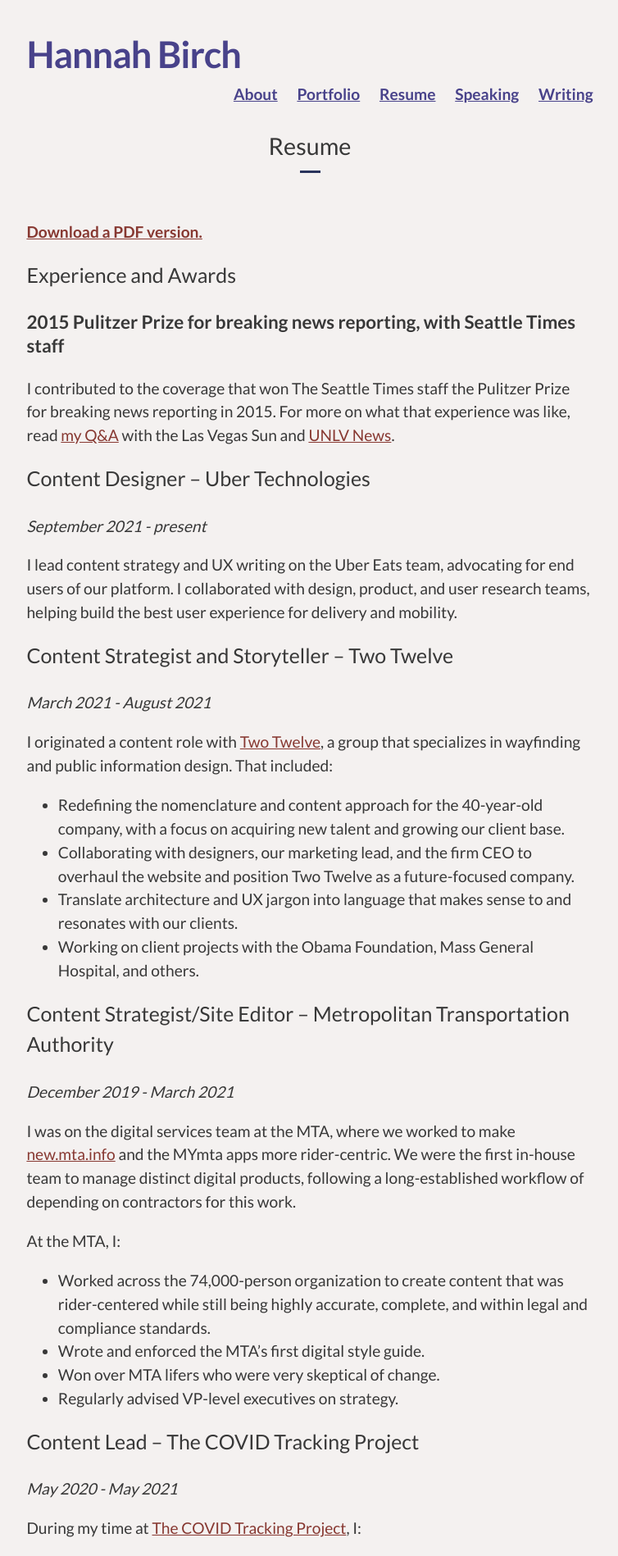
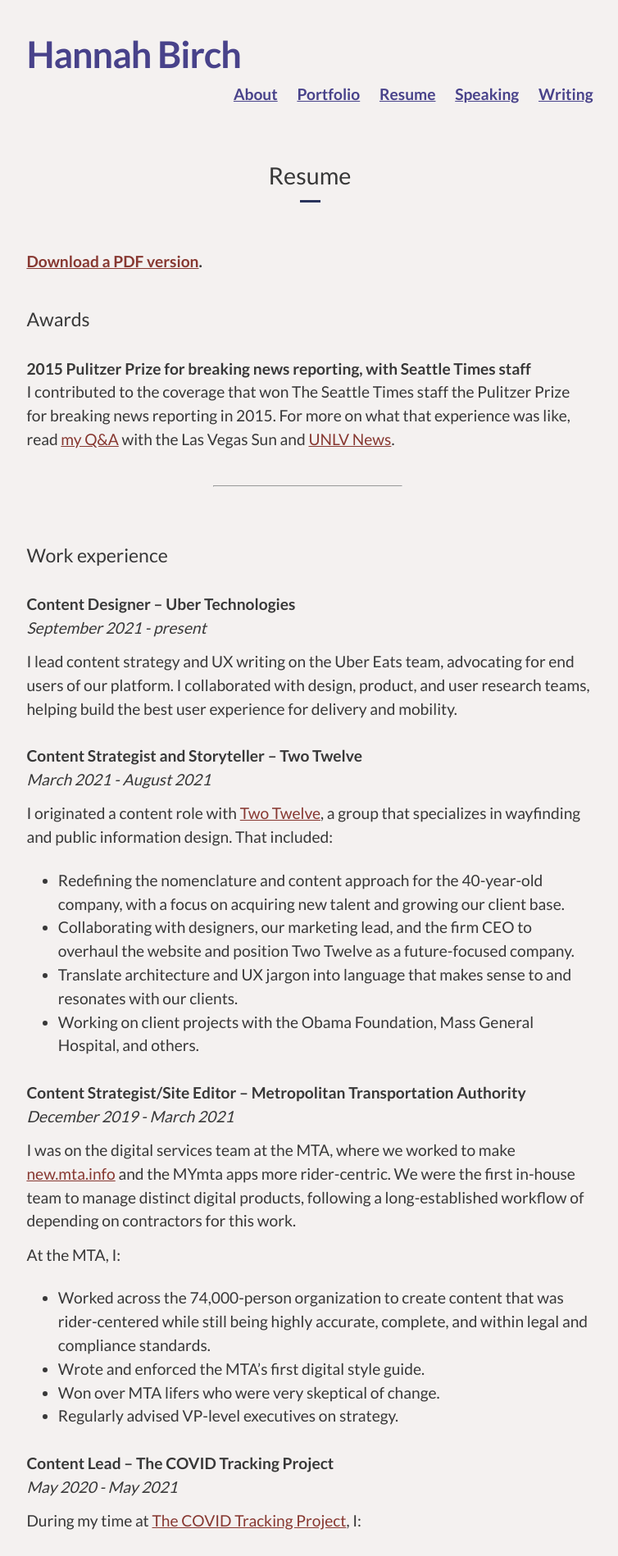
Before and after one commit to hannah-birch/hannah-birch.github.io, a Jekyll site: the page built from pages/resume.md, in a window 1280 px wide. Shown: the top 1898 px of the page at 82% size, without its empty margins (262-1016 px from the left). Built offline with Jekyll 4.4.1, drawn with Linux system fonts in a browser that asks for light colours; nearby versions of some CDN libraries.

Commit message:
Adjusts type scale for headings, updates resume layout, updates 4 years at Uber post layout

```diff
--- a/_sass/_base.scss
+++ b/_sass/_base.scss
@@ -29,11 +29,20 @@
 /**
  * Set `margin-bottom` to maintain vertical rhythm
  */
-h1, h2, h3, h4, h5, h6,
-p, blockquote, pre,
+h1, h2, blockquote, pre,
 ul, ol, dl, figure,
 %vertical-rhythm {
-    margin-bottom: $spacing-unit / 2;
+    margin-top: 1.25em;
+    margin-bottom: 0.5em;
+}
+
+h3, h4, h5, h6 {
+    margin-top: 1.5em;
+    margin-bottom: 0em;
+}
+
+p {
+    margin-bottom: 0.65em;
 }
 
 hr {
@@ -41,7 +50,8 @@
   margin-left: 33%;
   color: $accent-color2;
   display: inline-block;
-  margin-bottom: 1em;
+  margin-top: 1.5em;
+  margin-bottom: 1.5em;
 }
 
 
@@ -111,11 +121,12 @@
 }
 
 h2 {
-  font-size: 1.3em;
+  font-size: 1.2em;
   font-weight: 300;
 }
 
 h3 {
+  font-size: 1em;
   font-weight: 600;
 }
 
--- a/pages/resume.md
+++ b/pages/resume.md
@@ -3,21 +3,26 @@
 title: Resume
 permalink: /resume/
 ---
+<div class="content-block">
+  <p><strong><a href="/assets/img/hannah-birch-resume-202502.pdf">Download a PDF version</a>.</strong></p>
+</div>
 
-**[Download a PDF version.](/assets/img/hannah-birch-resume-202502.pdf)**
+## Awards
 
-## Experience and Awards
-
-<h3><strong>2015 Pulitzer Prize for breaking news reporting, with Seattle Times staff</strong></h3>
+### 2015 Pulitzer Prize for breaking news reporting, with Seattle Times staff
 
 I contributed to the coverage that won The Seattle Times staff the Pulitzer Prize for breaking news reporting in 2015. For more on what that experience was like, read [my Q&A](http://lasvegassun.com/news/2015/may/14/unlv-grad-talks-winning-pulitzer-what-journalists-/) with the Las Vegas Sun and [UNLV News](https://www.unlv.edu/news/article/journalism-graduate-part-pulitzer-prize-winning-team).
 
-## Content Designer – Uber Technologies
+<hr>
+
+## Work experience
+
+### Content Designer – Uber Technologies
 _September 2021 - present_
 
 I lead content strategy and UX writing on the Uber Eats team, advocating for end users of our platform. I collaborated with design, product, and user research teams, helping build the best user experience for delivery and mobility.
 
-## Content Strategist and Storyteller – Two Twelve
+### Content Strategist and Storyteller – Two Twelve
 _March 2021 - August 2021_
 
 I originated a content role with [Two Twelve](http://www.twotwelve.com/), a group that specializes in wayfinding and public information design. That included:
@@ -27,7 +32,7 @@
 - Translate architecture and UX jargon into language that makes sense to and resonates with our clients.
 - Working on client projects with the Obama Foundation, Mass General Hospital, and others.
 
-## Content Strategist/Site Editor – Metropolitan Transportation Authority
+### Content Strategist/Site Editor – Metropolitan Transportation Authority
 _December 2019 - March 2021_
 
 I was on the digital services team at the MTA, where we worked to make [new.mta.info](https://new.mta.info/) and the MYmta apps more rider-centric. We were the first in-house team to manage distinct digital products, following a long-established workflow of depending on contractors for this work.
@@ -38,7 +43,7 @@
 - Won over MTA lifers who were very skeptical of change.
 - Regularly advised VP-level executives on strategy.
 
-## Content Lead – The COVID Tracking Project
+### Content Lead – The COVID Tracking Project
 _May 2020 - May 2021_
 
 During my time at [The COVID Tracking Project](https://covidtracking.com/), I:
@@ -51,7 +56,7 @@
 - Strategically audited and reorganized the structure of the website as it doubled and then tripled in size.
 
 
-## Committee Head for the DEI Coalition for Anti-Racist, Just, and Equitable Newsrooms – OpenNews
+### Committee Head for the DEI Coalition for Anti-Racist, Just, and Equitable Newsrooms – OpenNews
 _October 2020 - February 2021_
 
 I led a group of 20 people to define and launch dedicated Slack workspaces as part of the [coalition’s mission](https://opennews.org/blog/dei-coalition-announcement/). This included:
@@ -62,7 +67,7 @@
 - Collaborating with three other committee heads.
 - Helping build the vision of the coalition.
 
-## Production Editor — ProPublica
+### Production Editor — ProPublica
 
 _January 2018 – December 2019_
 
@@ -77,7 +82,7 @@
 - Was often described as unflappable, even under non-negotiable deadlines.
 - Was the final quality check on ambitious investigations where mistakes were unacceptable.
 
-## Lead Producer — ProPublica
+### Lead Producer — ProPublica
 
 _March 2017 – January 2018_
 
@@ -86,7 +91,7 @@
 - Coached producers on hiring freelance photographers and editors.
 - Continued to oversee documentation efforts.
 
-## Web Producer — ProPublica
+### Web Producer — ProPublica
 
 _September 2014 – March 2017_
 
@@ -98,7 +103,7 @@
 - Hired freelance photographers and illustrators.
 - Copy-edited stories when time allowed.
 
-## Associate Producer — The Seattle Times
+### Associate Producer — The Seattle Times
 
 _August 2012 – August 2014_
 
@@ -116,7 +121,7 @@
 
 <!-- More in Projects → -->
 
-## Copy-Editing Intern — The Seattle Times
+### Copy-Editing Intern — The Seattle Times
 
 _June 2012 – August 2012_
 
@@ -125,13 +130,13 @@
 - Wrote headlines.
 - Coordinated with the person running the website to make sure web metadata for each story was correct.
 
+<hr>
+
 ## Education
 
-University of Nevada, Las Vegas
+### University of Nevada, Las Vegas
 
-Bachelor of arts in journalism and media studies; summa cum laude
-
-<h3><strong>Dean’s list, 2008-2012</strong></h3>
-
+- Bachelor of arts in journalism and media studies; summa cum laude
+- Dean’s list, 2008-2012
 - Brian Greenspun and Ned Day Memorial scholarships
 - Member of Phi Kappa Phi and Kappa Tau Alpha honor societies
```
Also changed, not shown: _posts/2025-09-04-what-i-learned-about-design-from-four-years-at-uber.md (+2 -2 lines).
